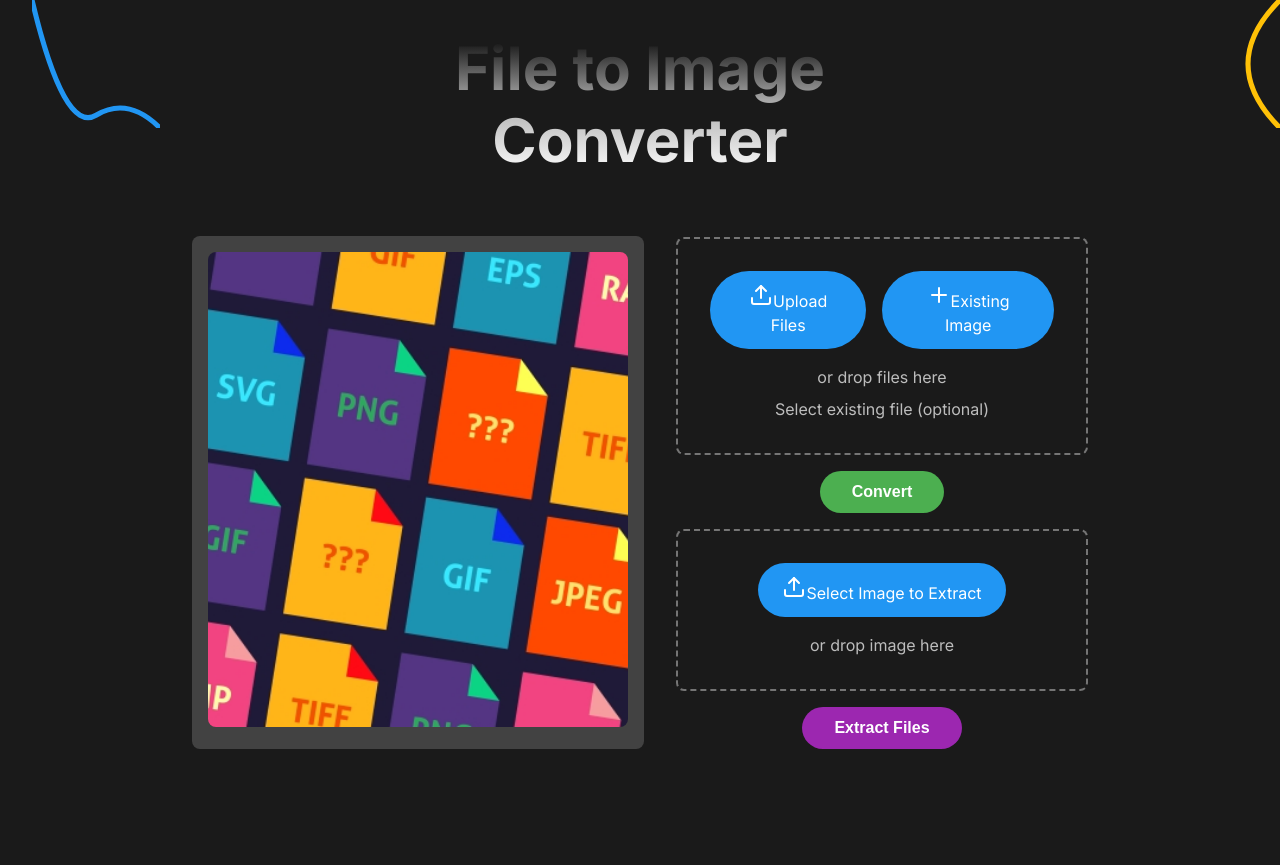
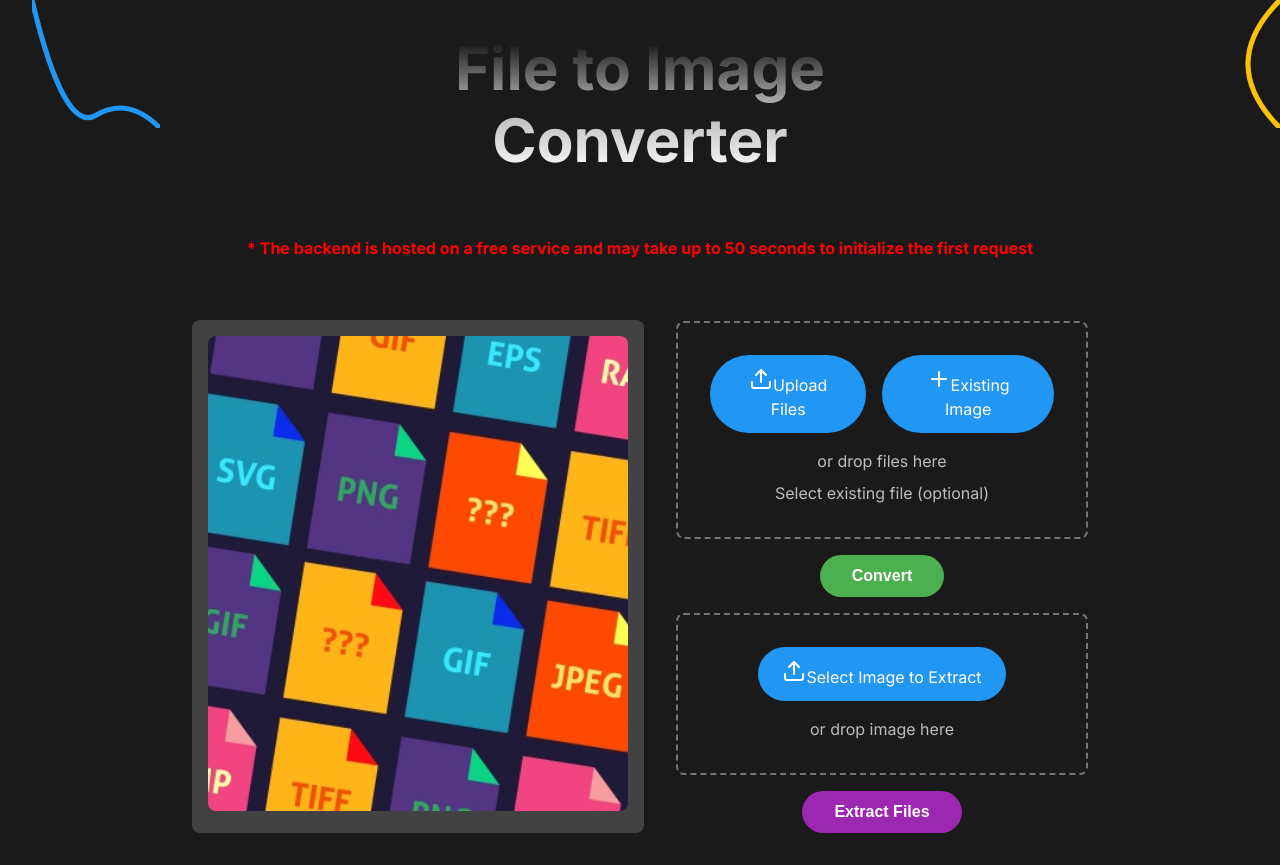
Before and after one commit to ImNotVarun/Files_to_Photos, a React (Vite) app: page / in a window 1280 px wide. Before the commit the page ends 800 px from the top, so only its background shows below. Built offline with nearby package versions, Linux system fonts and the light colour scheme; the HTML template or start-up script is replaced by a standard one.

Commit message:
updated about the backend warning

```diff
--- a/src/App.jsx
+++ b/src/App.jsx
@@ -31,6 +31,18 @@ function App() {
         >
           File to Image<br />Converter
         </h1>
+        <h4
+          className="text-3xl font-bold mb-8"
+          style={{
+            color: 'red',
+            WebkitBackgroundClip: 'text',
+            textAlign: 'center',
+            marginBottom: '60px',
+          }}
+        >
+          * The backend is hosted on a free service and may take up to 50 seconds to initialize the first request
+        </h4>
+
 
         <div className="flex flex-col md:flex-row gap-8">
           <div className="flex-1 bg-gray-800 rounded-lg p-4">
@@ -81,7 +93,7 @@ function App() {
           />
         </svg>
       </div>
-    </div>
+    </div >
   );
 }
 
```
